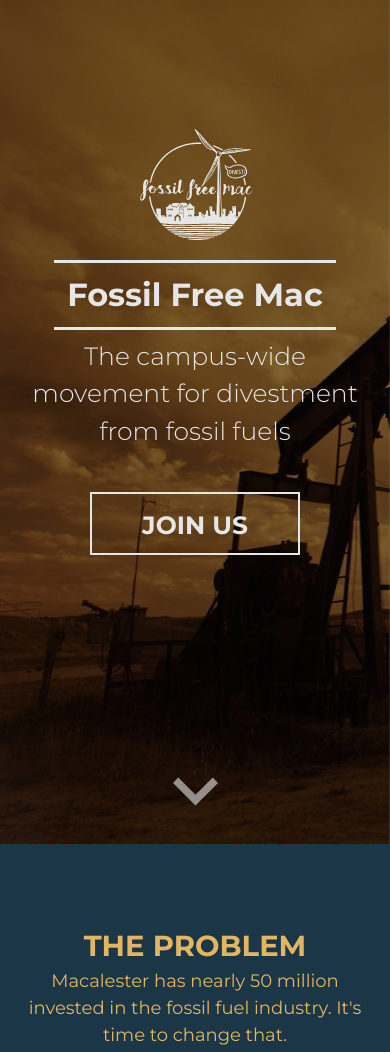
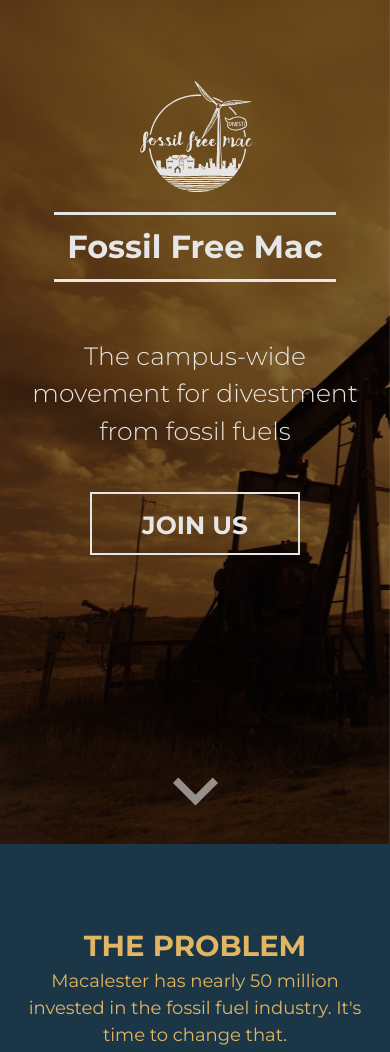
Before and after one commit to fossilfreemactest/fossilfreemactest.github.io, a website with bundled scripts: page index.html in a window 390 px wide. Shown: the top 1052 px of the page. Built offline with nearby package versions, Linux system fonts and the light colour scheme.

Commit message:
pls
dasd

```diff
--- a/css/style.css
+++ b/css/style.css
@@ -1127,7 +1127,7 @@
 
   .header-text-container
   {
-    top:15vh;
+    top:9.4vh;
   }
 }
 
```
